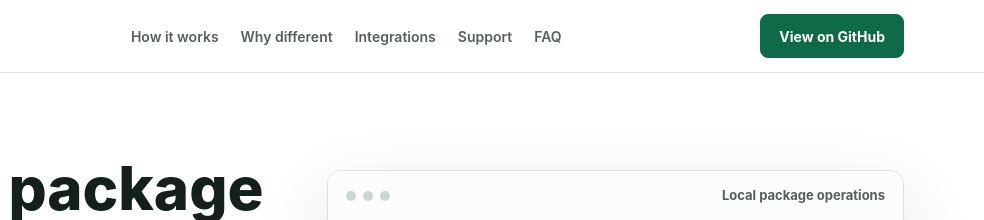
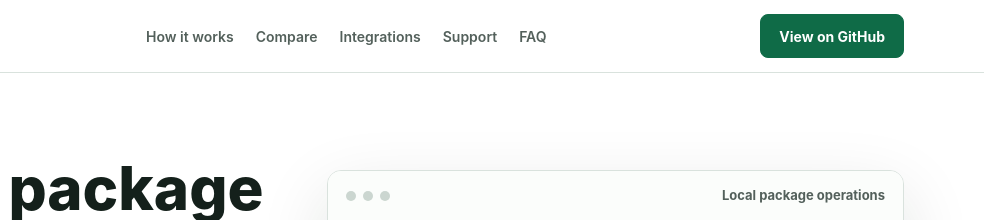
Before and after one commit to steveafrost/parcelrouter, a website: page site/index.html in a window 1280 px wide. Shown: the top 220 px of the page, 296-1280 px from the left. Drawn offline with Linux system fonts and the light colour scheme.

Commit message:
fix: shorten comparison nav label

```diff
--- a/site/index.html
+++ b/site/index.html
@@ -736,7 +736,7 @@
         </a>
         <nav class="nav-links" aria-label="Primary navigation">
           <a href="#how-it-works">How it works</a>
-          <a href="#different">Why different</a>
+          <a href="#different">Compare</a>
           <a href="#integrations">Integrations</a>
           <a href="#support">Support</a>
           <a href="#faq">FAQ</a>
```
